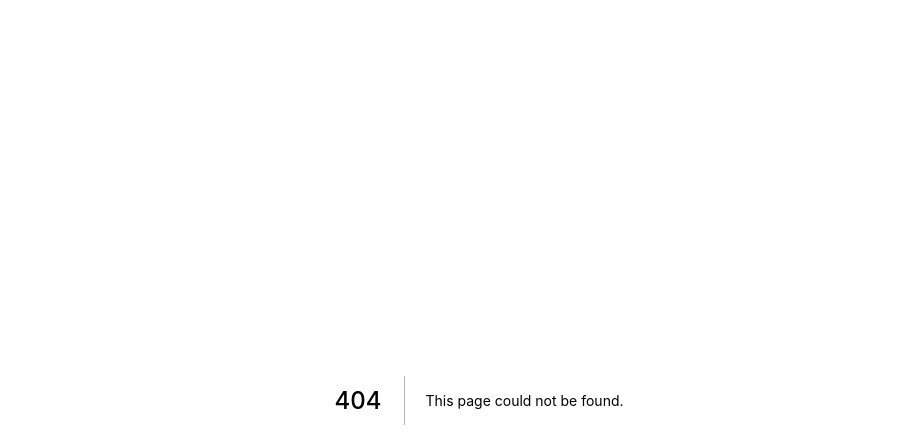
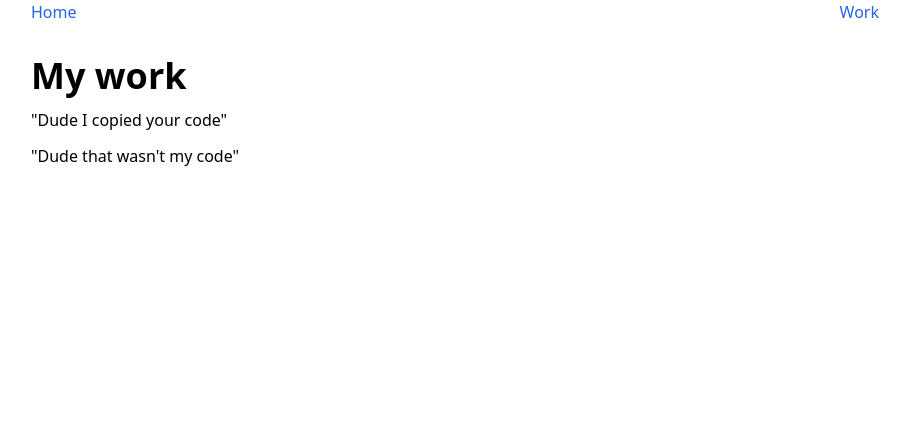
Before and after one commit to nguyenvukhang/minnesoda, a Next.js app: page /work in a window 1280 px wide. Before the commit this address had no page. Shown: the top 448 px of the page, without its empty margins (161-1071 px from the left). Built offline with nearby package versions, Linux system fonts and the light colour scheme.

Commit message:
add work page

```diff
--- a/pages/_app.js
+++ b/pages/_app.js
@@ -2,10 +2,12 @@ import '@/styles/global.css'
 import Container from '@/components/Container'
 import { MDXProvider } from '@mdx-js/react'
 import Components from '@/components/Mdx'
+import Navbar from '@/components/Navbar'
 
 function App({ Component, pageProps }) {
   return (
     <Container>
+      <Navbar components={Components} />
       <MDXProvider components={Components}>
         <Component {...pageProps} />
       </MDXProvider>
--- /dev/null
+++ b/pages/work/index.mdx
@@ -0,0 +1,5 @@
+# My work
+
+"Dude I copied your code"
+
+"Dude that wasn't my code"
--- /dev/null
+++ b/src/components/Navbar.jsx
@@ -0,0 +1,29 @@
+import Link from '@/components/mdx/Link'
+
+const Menubar = () => {
+  const Work = () => {
+    return process.env.NODE_ENV === 'development' ? (
+      <>
+        <Link href="/work">Work</Link>
+        <div className="w-12" />
+      </>
+    ) : null
+  }
+
+  const HomeButton = () => {
+    return <Link href="/">Home</Link>
+  }
+
+  return (
+    <div className="mb-8 flex flex-row">
+      <div className="flex-1 flex">
+        <HomeButton />
+      </div>
+      <div className="flex">
+        <Work />
+      </div>
+    </div>
+  )
+}
+
+export default Menubar
```
Also changed, not shown: src/components/Container.jsx (renamed from src/components/Container.js).
